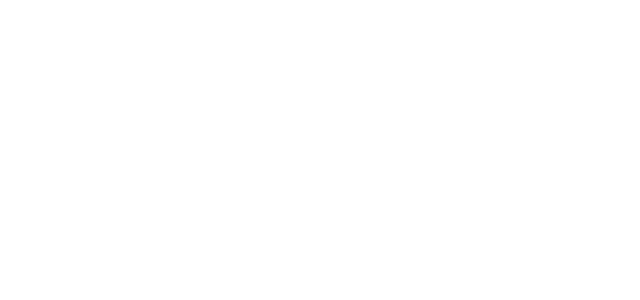
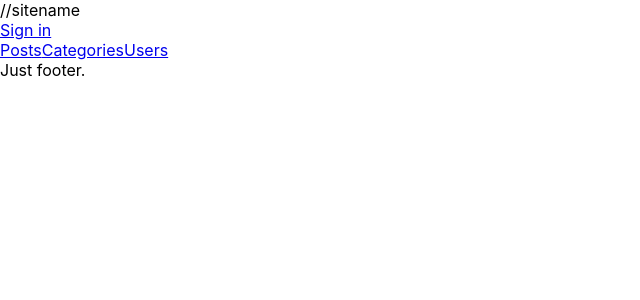
Before and after one commit to 2008toxa228/react-helpcode-app, a React (Create React App) app: page /articles in a window 1280 px wide. Shown: the top 300 px of the page, without its empty margins (0-640 px from the left). Built offline with nearby package versions, Linux system fonts and the light colour scheme.

Commit message:
added application base

```diff
--- a/package.json
+++ b/package.json
@@ -6,8 +6,11 @@
     "@testing-library/jest-dom": "^5.14.1",
     "@testing-library/react": "^11.2.7",
     "@testing-library/user-event": "^12.8.3",
+    "axios": "^0.24.0",
     "react": "^17.0.2",
     "react-dom": "^17.0.2",
+    "react-router": "^6.0.2",
+    "react-router-dom": "^5.3.0",
     "react-scripts": "4.0.3",
     "web-vitals": "^1.1.2"
   },
--- a/src/App.js
+++ b/src/App.js
@@ -1,15 +1,27 @@
-// import logo from './logo.svg';
-// import './App.css';
 import Header from './components/header'
 import Footer from './components/footer'
 import PostsList from './hoc/postsList'
+import {Route, Switch, Redirect} from "react-router-dom";
+import React from 'react';
+import Layout from './hoc/layout';
 
 function App() {
-  return (
-    <div className="App">
+    return (
+        <Layout>
+            <Switch>
+                {/* <Route forceRefresh path="/articles" exact component={ ArticlesList } /> */}
+                {/* <Route path="/articles/:articleId" exact component={ Article }/> */}
+                {/* <Route path="/articles/category/:categoryId" exact component={ ArticlesList }/> */}
+                {/* <Route path="/articles/user/:userId" exact component={ ArticlesList }/> */}
 
-    </div>
-  );
+                {/* <Route path="/categories" exact component={ CategoryList }/> */}
+
+                {/* <Route path="/users" exact component={ UsersList }/> */}
+                {/* <Route path="/users/:userId" exact component={ User }/> */}
+                <Redirect from={ "/" } to={ "/articles" } />
+            </Switch>
+        </Layout>
+    );
 }
 
 export default App;
--- a/src/components/footer.js
+++ b/src/components/footer.js
@@ -0,0 +1,13 @@
+
+
+function Footer () {
+    return (
+        <footer>
+            <div className="wrapper">
+                Just footer.
+            </div>
+        </footer>
+    );
+}
+
+export default Footer;
--- a/src/components/header.js
+++ b/src/components/header.js
@@ -0,0 +1,22 @@
+import React from "react";
+import { NavLink } from "react-router-dom";
+// import "./css/header.css";
+
+function Header (props) {
+    return (
+        <header>
+            <div className="wrapper">
+                <div className="headerTitle">
+                    { props.headerTitle }
+                </div>
+                <div className="headerLogin">
+                    <NavLink activeClassName="selectedTab" className="tab" to="/Signin">
+                        Sign in
+                    </NavLink>
+                </div>
+            </div>
+        </header>
+    );
+};
+
+export default Header;
--- /dev/null
+++ b/src/components/main.js
@@ -0,0 +1,14 @@
+import React from "react";
+// import "./css/main.css";
+
+function Main (props) {
+    return (
+        <main>
+            <div className="wrapper">
+                { props.children }
+            </div>
+        </main>
+    );
+}
+
+export default Main;
--- /dev/null
+++ b/src/components/nav.js
@@ -0,0 +1,23 @@
+import React from "react";
+// import "./css/nav.css"
+import { NavLink } from "react-router-dom";
+
+function Nav () {
+    return (
+        <nav>
+            <div className="wrapper">
+                <NavLink activeClassName="selectedTab" className="tab" to="/posts">
+                    Posts
+                </NavLink>
+                <NavLink activeClassName="selectedTab" className="tab" to="/categories">
+                    Categories
+                </NavLink>
+                <NavLink activeClassName="selectedTab" className="tab" to="/users">
+                    Users
+                </NavLink>
+            </div>
+        </nav>
+    );
+};
+
+export default Nav;
--- /dev/null
+++ b/src/hoc/layout.js
@@ -0,0 +1,21 @@
+import React from "react";
+import Header from "../components/header";
+import Main from "../components/main";
+import Nav from "../components/nav";
+import Footer from "../components/footer";
+
+function Layout (props) {
+    return (
+        <React.Fragment>
+            <Header headerTitle="//sitename"/>
+            <Nav />
+            <Main>
+                {props.children}
+            </Main>
+            <Footer />
+        </React.Fragment>
+    );
+}
+
+
+export default Layout;
--- a/src/index.js
+++ b/src/index.js
@@ -2,10 +2,15 @@
 import ReactDOM from 'react-dom';
 import './index.css';
 import App from './App';
+import {BrowserRouter} from "react-router-dom";
+
+const application = (
+  <BrowserRouter>
+    <App />
+  </BrowserRouter>
+);
 
 ReactDOM.render(
-  <React.StrictMode>
-    <App />
-  </React.StrictMode>,
+  application,
   document.getElementById('root')
 );
```
Also changed, not shown: src/components/post.js (+10 -0 lines), src/components/user.js (+11 -0 lines), src/services/helpcodePostsService.js (added, +14 -0 lines), src/helpers/Constants.js (added), 1 other file (tests, documents, lock files or other folders).
